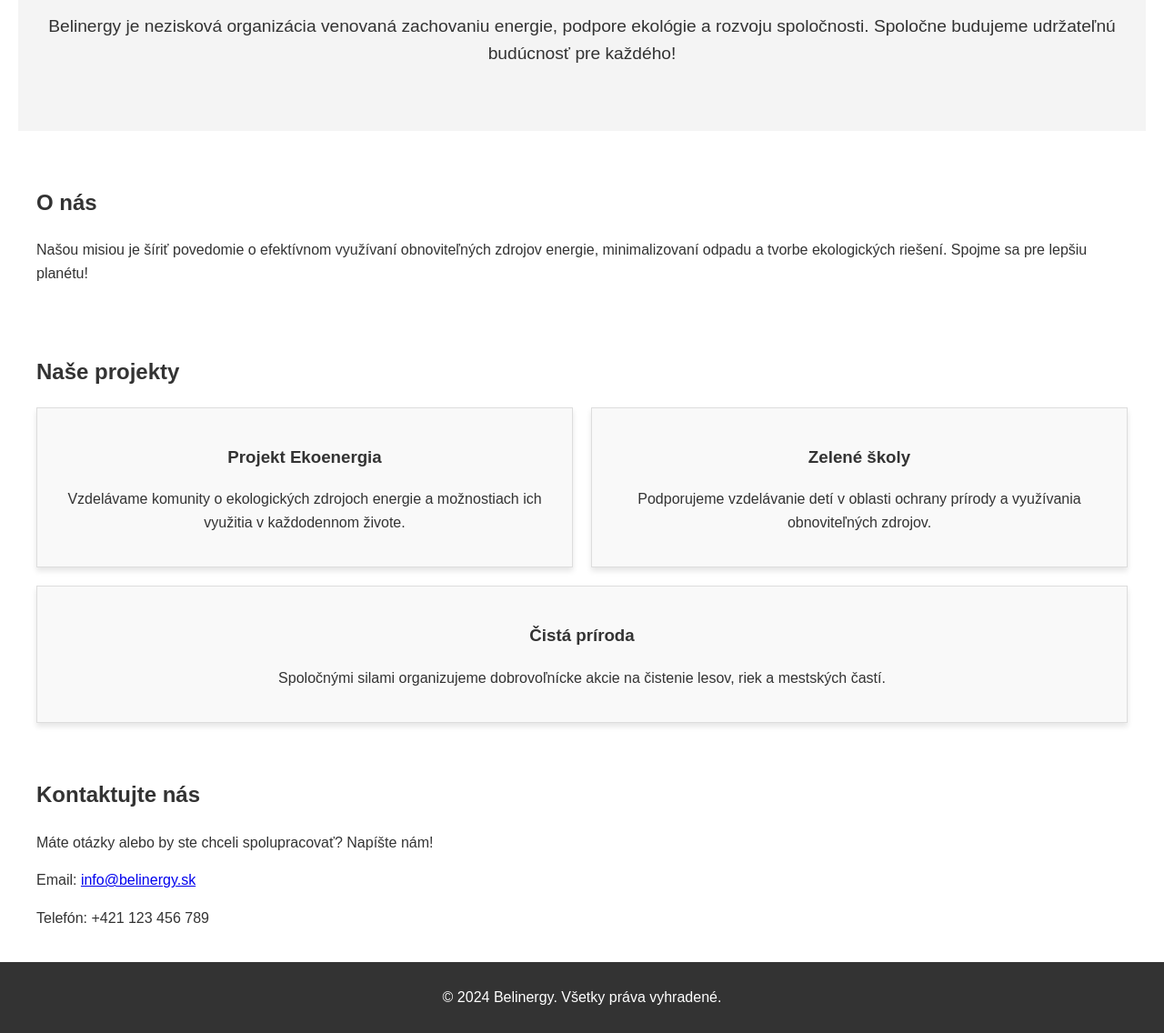
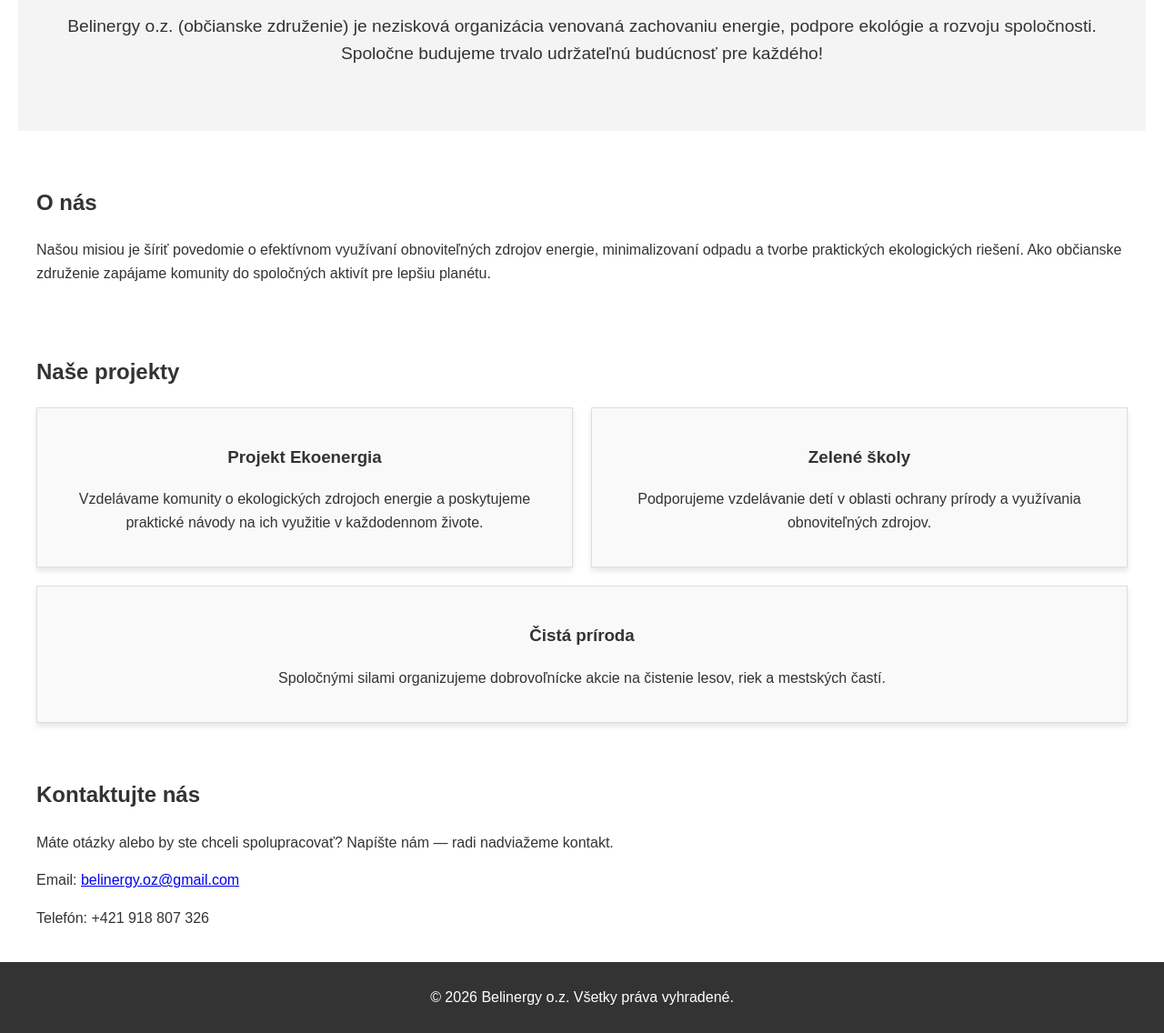
Before and after one commit to belinergyoz/homepage, a plain HTML site: page Belinergy_Homepage.html in a window 1280 px wide. Shown: the part 374-1510 px from the top of the page at 91% size. Drawn offline with Linux system fonts and the light colour scheme.

Commit message:
feat: Update title and header to include 'o.z.' for Belinergy homepage

```diff
--- a/Belinergy_Homepage.html
+++ b/Belinergy_Homepage.html
@@ -3,7 +3,7 @@
 <head>
   <meta charset="UTF-8">
   <meta name="viewport" content="width=device-width, initial-scale=1.0">
-  <title>Belinergy - Domov</title>
+  <title>Belinergy o.z. - Domov</title>
   <style>
     body {
       font-family: Arial, sans-serif;
@@ -74,8 +74,8 @@
 </head>
 <body>
   <header>
-    <h1>Belinergy</h1>
-    <p>S energiou pre lepšiu budúcnosť</p>
+    <h1>Belinergy o.z.</h1>
+    <p>S energiou pre lepšiu budúcnosť — občianske združenie</p>
   </header>
 
   <nav>
@@ -85,13 +85,13 @@
   </nav>
 
   <section class="hero">
-    <h1>Vitajte na stránke Belinergy</h1>
-    <p>Belinergy je nezisková organizácia venovaná zachovaniu energie, podpore ekológie a rozvoju spoločnosti. Spoločne budujeme udržateľnú budúcnosť pre každého!</p>
+    <h1>Vitajte na stránke Belinergy o.z.</h1>
+    <p>Belinergy o.z. (občianske združenie) je nezisková organizácia venovaná zachovaniu energie, podpore ekológie a rozvoju spoločnosti. Spoločne budujeme trvalo udržateľnú budúcnosť pre každého!</p>
   </section>
 
   <section id="about">
     <h2>O nás</h2>
-    <p>Našou misiou je šíriť povedomie o efektívnom využívaní obnoviteľných zdrojov energie, minimalizovaní odpadu a tvorbe ekologických riešení. Spojme sa pre lepšiu planétu!</p>
+    <p>Našou misiou je šíriť povedomie o efektívnom využívaní obnoviteľných zdrojov energie, minimalizovaní odpadu a tvorbe praktických ekologických riešení. Ako občianske združenie zapájame komunity do spoločných aktivít pre lepšiu planétu.</p>
   </section>
 
   <section id="projects">
@@ -99,7 +99,7 @@
     <div class="features">
       <div class="feature">
         <h3>Projekt Ekoenergia</h3>
-        <p>Vzdelávame komunity o ekologických zdrojoch energie a možnostiach ich využitia v každodennom živote.</p>
+        <p>Vzdelávame komunity o ekologických zdrojoch energie a poskytujeme praktické návody na ich využitie v každodennom živote.</p>
       </div>
       <div class="feature">
         <h3>Zelené školy</h3>
@@ -114,13 +114,13 @@
 
   <section id="contact">
     <h2>Kontaktujte nás</h2>
-    <p>Máte otázky alebo by ste chceli spolupracovať? Napíšte nám!</p>
-    <p>Email: <a href="mailto:info@belinergy.sk">info@belinergy.sk</a></p>
-    <p>Telefón: +421 123 456 789</p>
+    <p>Máte otázky alebo by ste chceli spolupracovať? Napíšte nám — radi nadviažeme kontakt.</p>
+    <p>Email: <a href="mailto:belinergy.oz@gmail.com">belinergy.oz@gmail.com</a></p>
+    <p>Telefón: +421 918 807 326</p>
   </section>
 
   <footer>
-    <p>&copy; 2024 Belinergy. Všetky práva vyhradené.</p>
+    <p>&copy; 2026 Belinergy o.z. Všetky práva vyhradené.</p>
   </footer>
 </body>
 </html>
```
